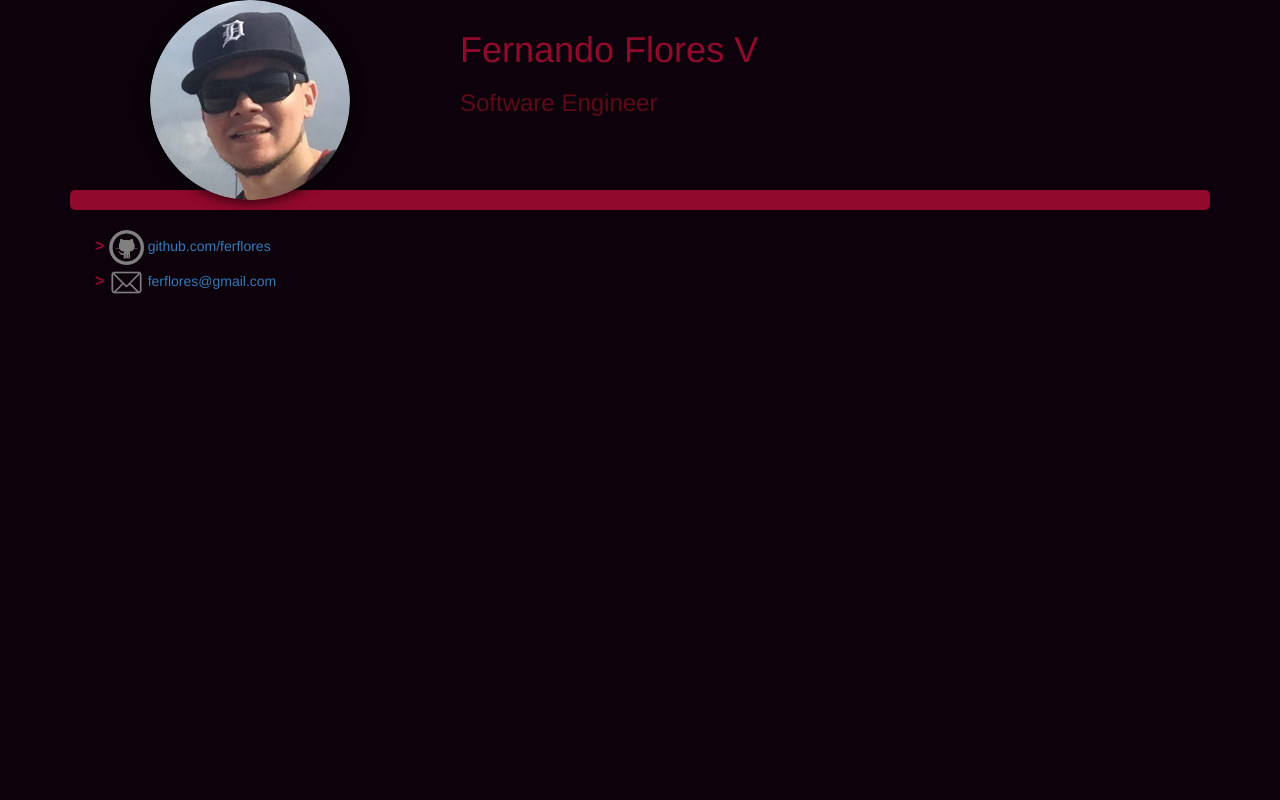
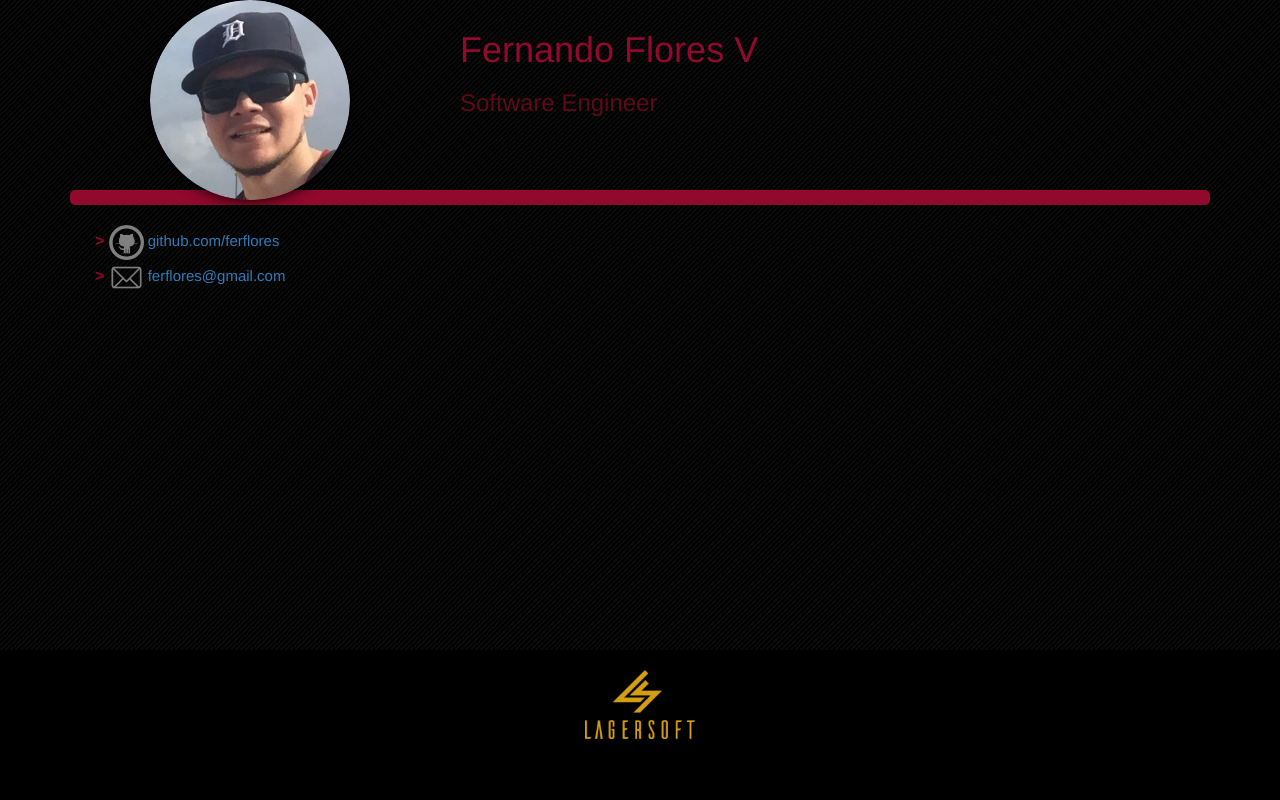
Before and after one commit to ferflores/ferflores.net, a website: page src/static/index.html in a window 1280 px wide. Drawn offline with nearby package versions, Linux system fonts and the light colour scheme; files that its build step writes are made by us from their sources.

Commit message:
bg and lagersoft logo

```diff
--- a/package.json
+++ b/package.json
@@ -30,6 +30,7 @@
     "gulp": "^3.9.1",
     "gulp-bower": "0.0.13",
     "gulp-browserify": "^0.5.1",
+    "gulp-clean-css": "^2.0.12",
     "gulp-uglify": "^2.0.0",
     "gulp-watch": "^4.3.9"
   }
--- a/src/static/css/main.css
+++ b/src/css/main.css
@@ -1,5 +1,7 @@
 body {
   background-color: #0d020c;
+  background-image: url('../img/bg.jpg');
+  height:100%;
 }
 
 .me {
@@ -30,7 +32,7 @@ body {
 
 .up-line {
   width:100%;
-  height:20px;
+  height:15px;
   background-color: #91092c;
   -webkit-border-radius: 5px;
   -moz-border-radius: 5px;
@@ -44,7 +46,23 @@ body {
   margin-bottom: 2rem;
 }
 
+.footer {
+  height: 150px;
+  width: 100%;
+  background-color: black;
+}
+
+.lager-logo {
+  max-width: 150px;
+  padding: 2rem;
+  margin: auto;
+}
+
 /* General styles */
+
+a {
+  font-size: 1.5rem;
+}
 
 ul {
   list-style: none;
--- a/src/static/index.html
+++ b/src/static/index.html
@@ -39,6 +39,9 @@
         </ul>
       </div>
     </div>
+    <div class="navbar-fixed-bottom footer">
+      <img class="img-responsive lager-logo" src="img/lagersoft.png" alt="lagersoft" />
+    </div>
     <script src="js/main.js"></script>
   </body>
 </html>
```
Also changed, not shown: gulpfile.babel.js (+9 -1 lines), src/static/img/bg.jpg (added), src/static/img/lagersoft.png (added).
